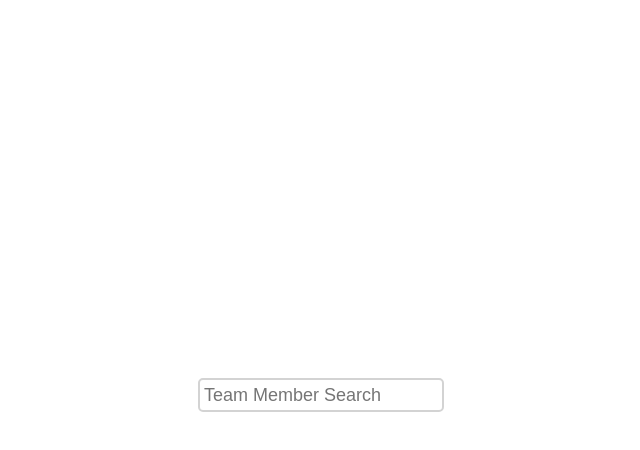
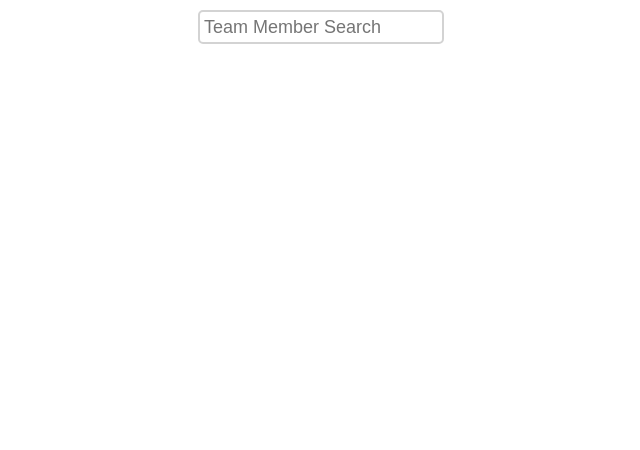
Before and after one commit to tfosterhnc/hostedfiles, a plain HTML site: page custom_search.html in a window 1280 px wide. Shown: the whole page, without its empty margins (319-959 px from the left). Drawn offline with Linux system fonts and the light colour scheme.

Commit message:
Update custom_search.html

```diff
--- a/custom_search.html
+++ b/custom_search.html
@@ -1,12 +1,12 @@
 <!DOCTYPE html>
 <html lang="en" style="height: 100%; margin: 0px; padding: 0px;"><head><meta http-equiv="Content-Type" content="text/html; charset=windows-1252"></head><body style="height: 100%; margin: 0px; padding: 0px;">
     <div style="
-        height: 100%;
+       <!-- height: 100%;
         width: 100%;
         display: flex;
         align-items: center;
         justify-content: center;
-        flex-direction: column;
+        flex-direction: column; -->
         background-color: #fff;
         font-family: &#39;Source Sans Pro&#39;, &#39;Helvetica Bold&#39;, Helvetica, &#39;Arial Bold, Arial, sans-serif;">
       <div style="
```
